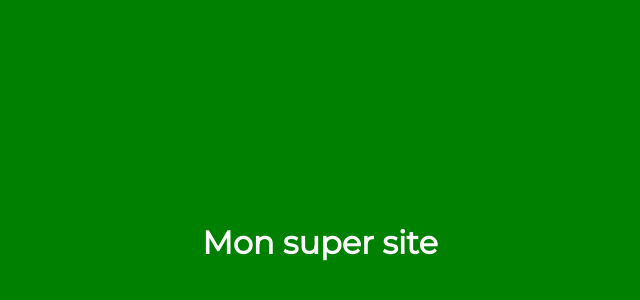
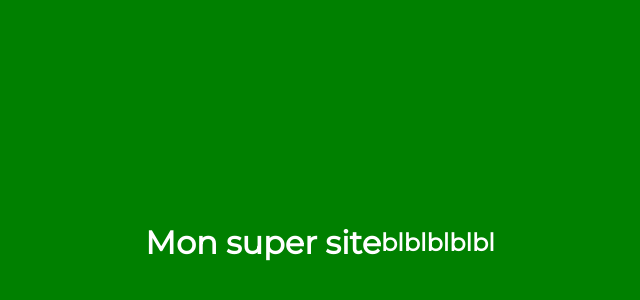
Before and after one commit to alexandreecalle/my-first-project, a plain HTML site: page index.html in a window 1280 px wide. Shown: the part 166-466 px from the top of the page, without its empty margins (320-960 px from the left). Drawn offline with Linux system fonts and the light colour scheme.

Commit message:
Update index.html

```diff
--- a/index.html
+++ b/index.html
@@ -21,5 +21,6 @@
 </head>
 <body>
     <h1>Mon super site</h1>
+    <h2>blblblblbl</h2>
 </body>
 </html>
```
